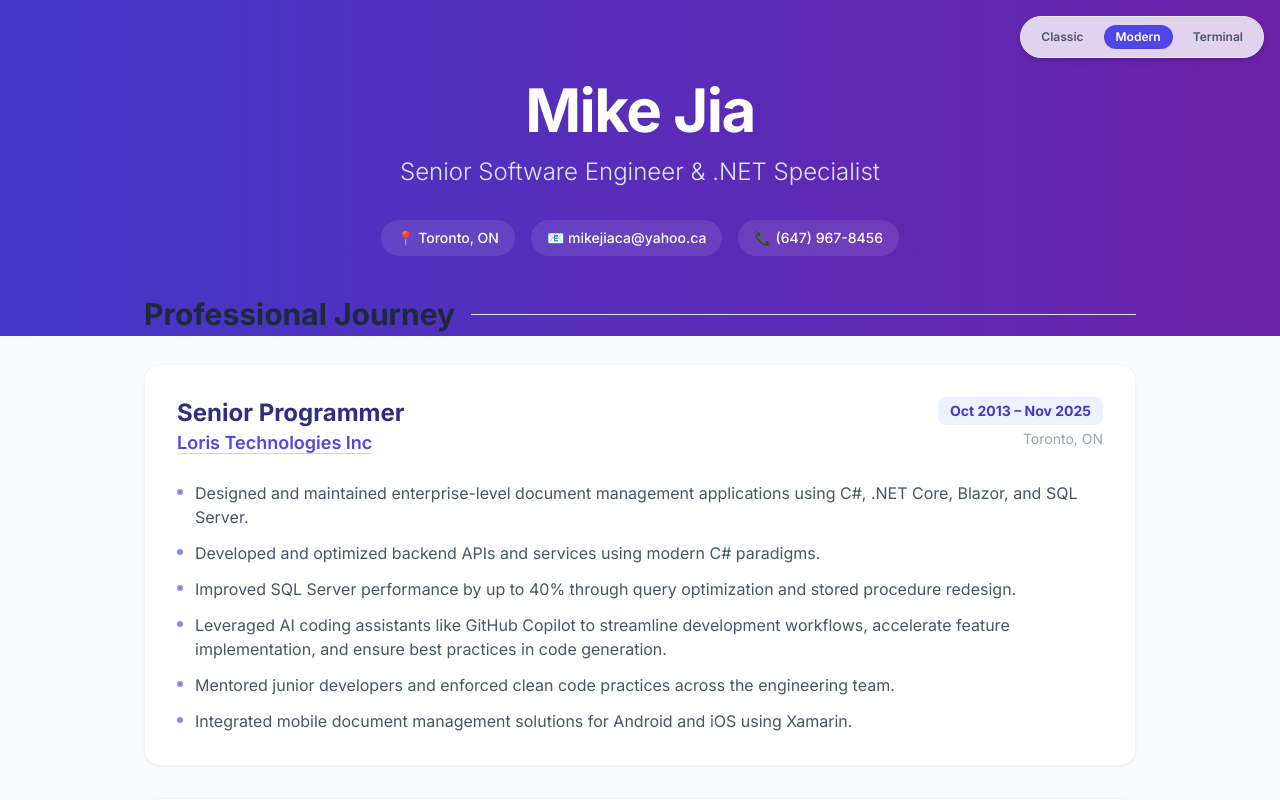
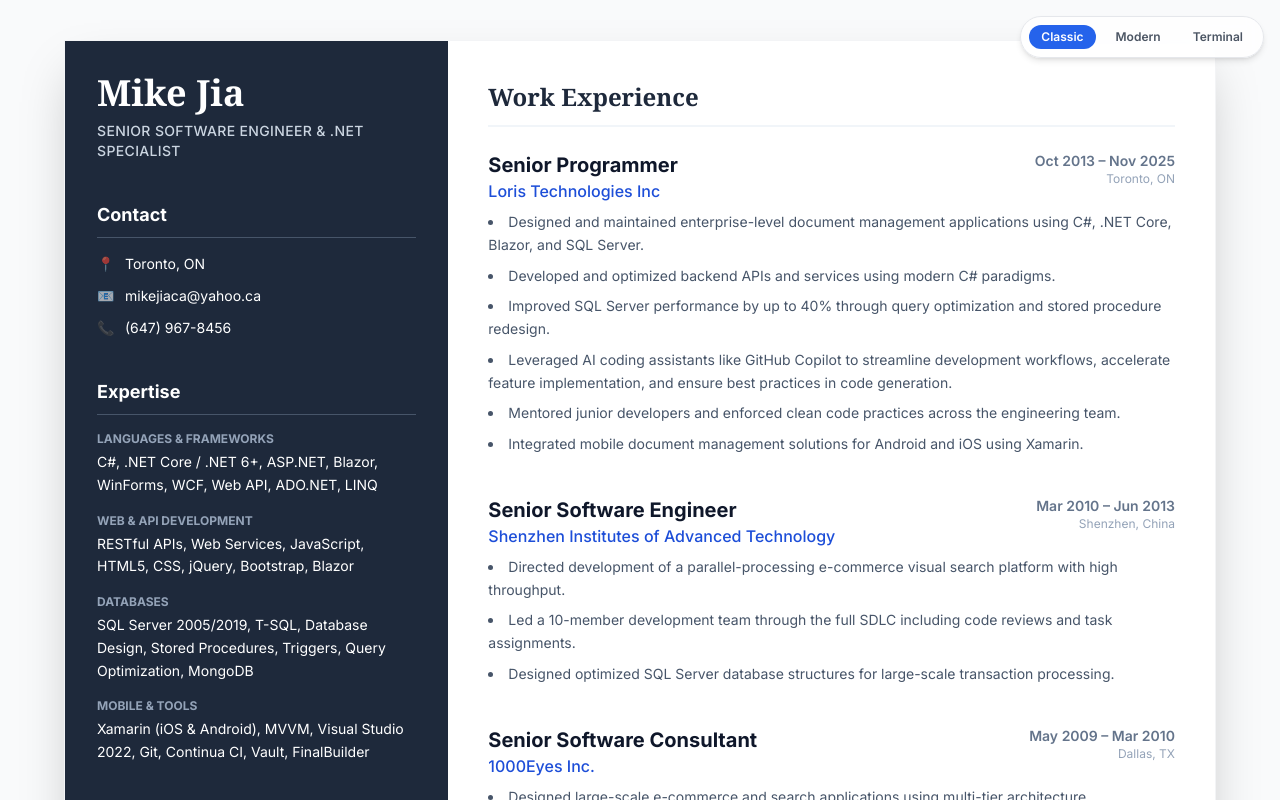
Before and after one commit to mikejiaca65/portfolio, a React (Vite) app: page / in a window 1280 px wide. Shown: the top 800 px of the page. Built offline with nearby package versions, Linux system fonts and the light colour scheme.

Commit message:
change it to classic theme as default

```diff
--- a/App.tsx
+++ b/App.tsx
@@ -7,7 +7,7 @@ import ModernTheme from './components/ModernTheme';
 import TerminalTheme from './components/TerminalTheme';
 
 const App: React.FC = () => {
-  const [theme, setTheme] = useState<ThemeType>(ThemeType.MODERN);
+  const [theme, setTheme] = useState<ThemeType>(ThemeType.CLASSIC);
 
   const renderTheme = () => {
     switch (theme) {
```
